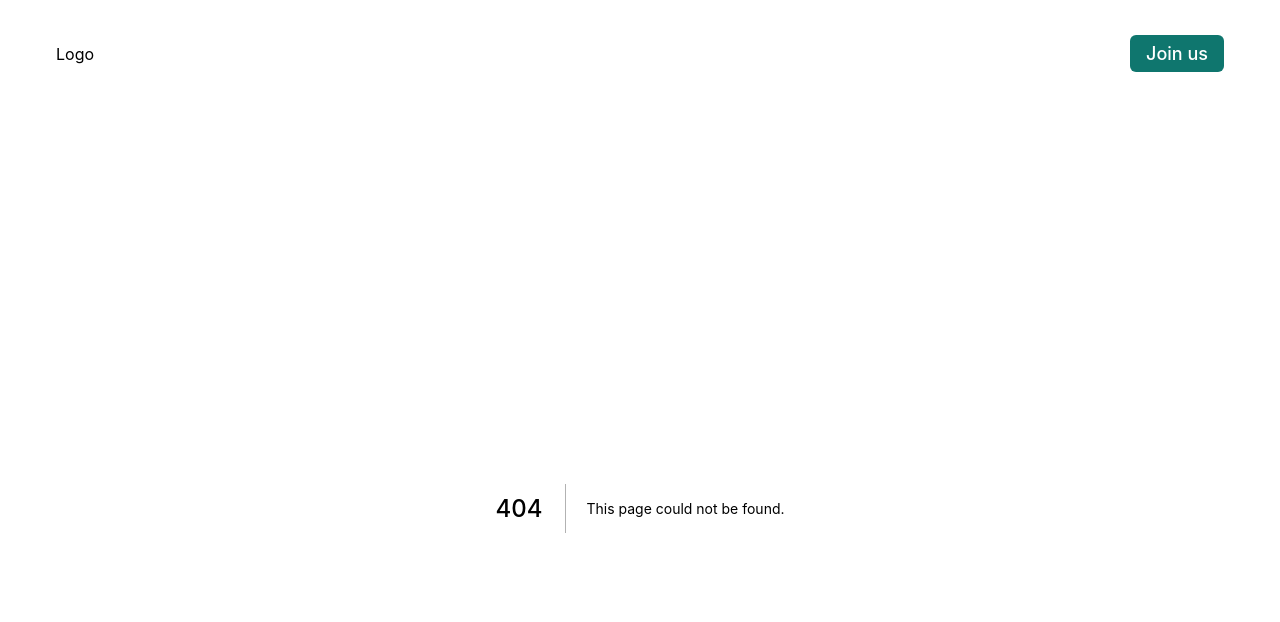
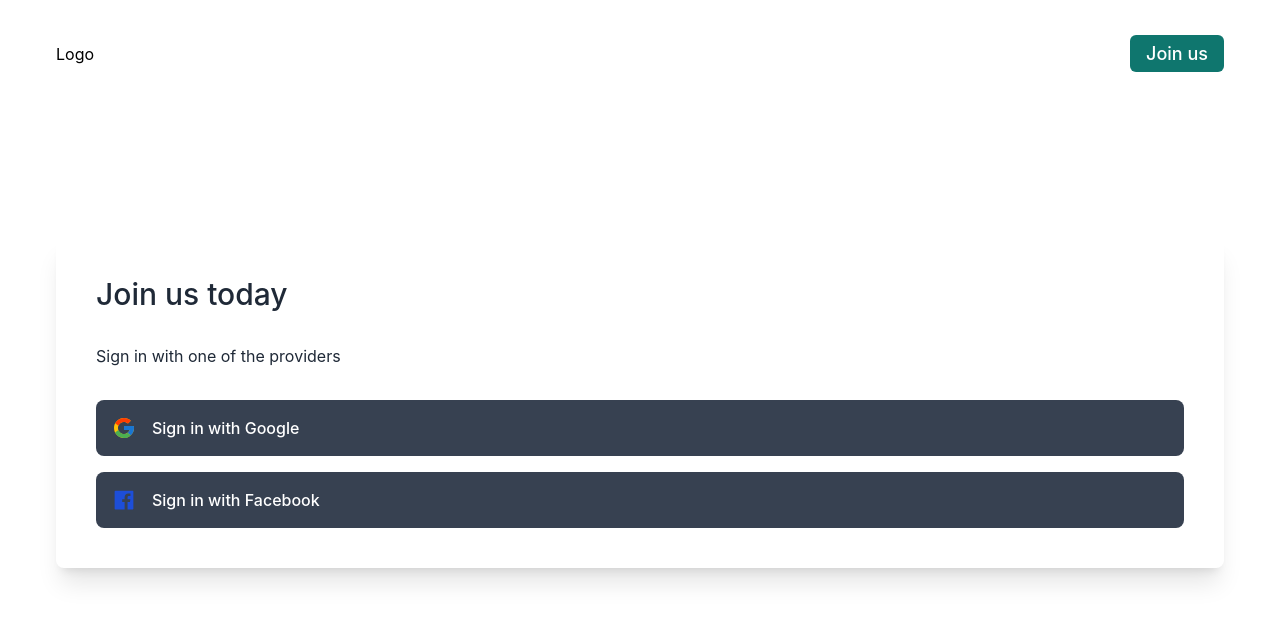
Before and after one commit to mouhsineelachbi/r-auth, a Next.js app: page /auth/login in a window 1280 px wide. Before the commit this address had no page. Shown: the top 622 px of the page. Built offline with nearby package versions, Linux system fonts and the light colour scheme.

Commit message:
create two login buttons google and facebook

```diff
--- /dev/null
+++ b/pages/auth/login.js
@@ -0,0 +1,23 @@
+import { AiFillFacebook } from 'react-icons/ai'
+import { FcGoogle } from "react-icons/fc";
+
+export default function Login() {
+  return (
+    <div className='shadow-xl text-gray-800 rounded-lg mt-32 p-10'>
+      <h1 className='text-3xl font-medium'>Join us today</h1>
+      <div className='py-4'>
+        <h2 className='py-4'>Sign in with one of the providers</h2>
+      </div>
+      <div className='flex flex-col gap-4'>
+        <button className='text-white bg-gray-700 p-4 w-full font-medium rounded-lg flex align-middle gap-4'>
+        <FcGoogle className='text-2xl' />
+            Sign in with Google
+        </button>
+        <button className='text-white bg-gray-700 p-4 w-full font-medium rounded-lg flex align-middle gap-4'>
+           <AiFillFacebook className='text-2xl text-blue-700' />
+            Sign in with Facebook
+        </button>
+      </div>
+    </div>
+  );
+}
```
